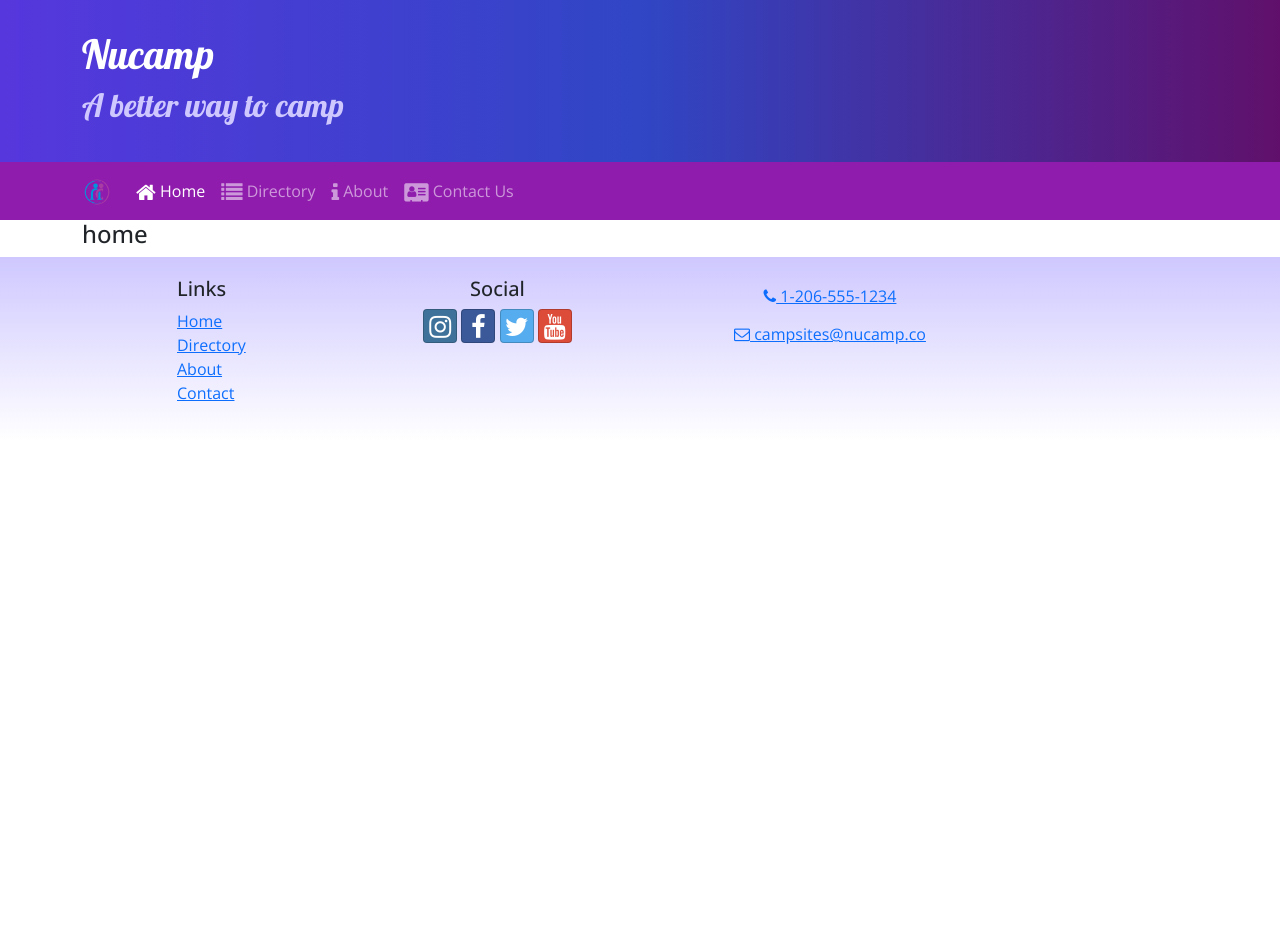
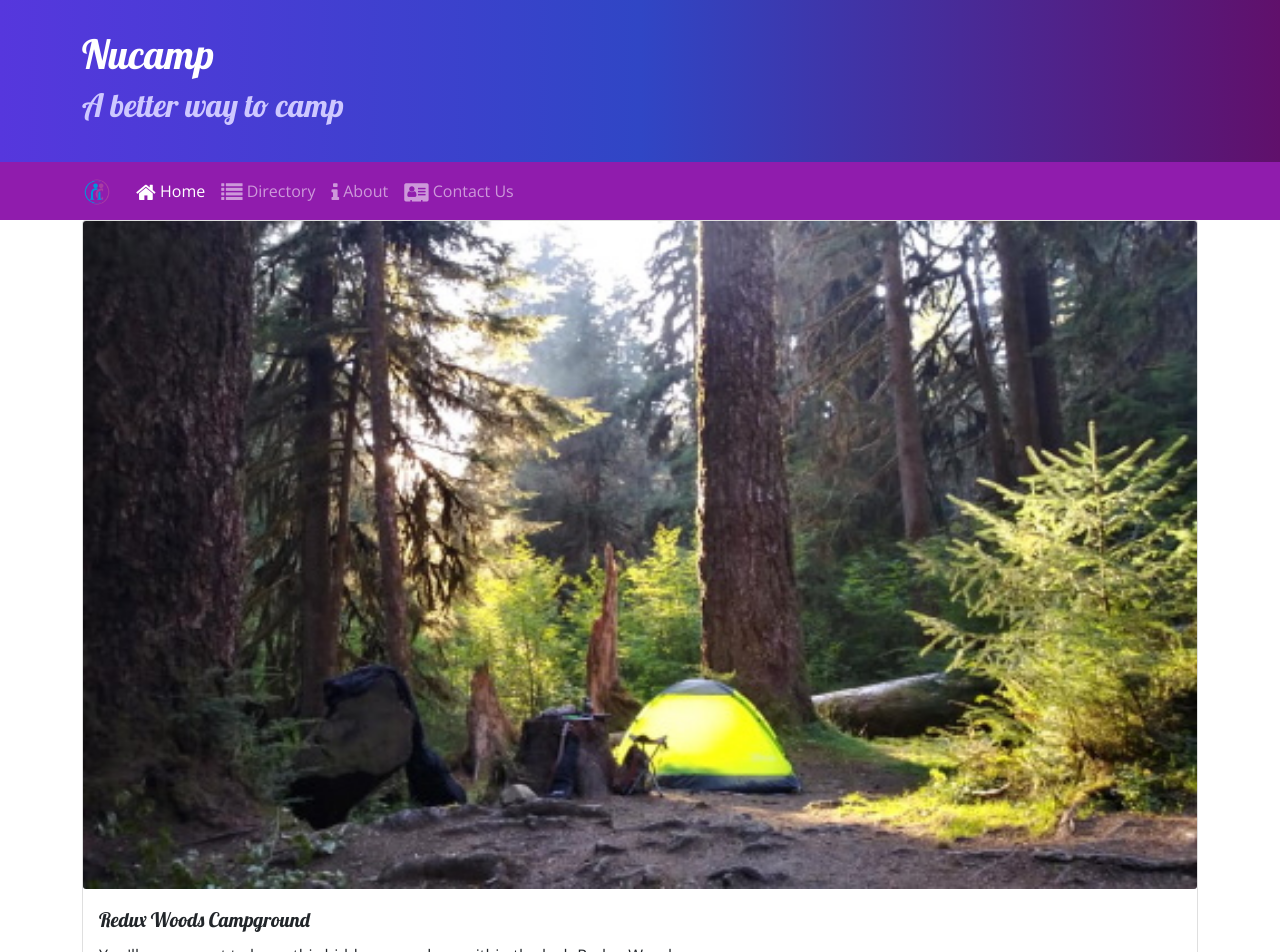
Before and after one commit to sboulom/3-React-NC, a React (Create React App) app in the folder nucampsite/: page /home in a window 1280 px wide. Shown: the top 952 px of the page. Before the commit the page ends 800 px from the top, so only its background shows below. Built offline with nearby package versions, Linux system fonts and the light colour scheme.

Commit message:
updated links and added bread crumbs

```diff
--- a/nucampsite/src/components/campsiteInfoComponent.js
+++ b/nucampsite/src/components/campsiteInfoComponent.js
@@ -1,6 +1,6 @@
 import React from 'react';
-import { Card, CardImg, CardText, CardBody, CardTitle } from 'reactstrap';
-
+import { Card, CardImg, CardText, CardBody, CardTitle, Breadcrumb, BreadcrumbItem } from 'reactstrap';
+import { Link } from 'react-router-dom';
 
     function RenderCampsite({campsite}){
         return(
@@ -8,7 +8,6 @@
                 <Card>
                     <CardImg top src={campsite.image} alt={campsite.name} />
                     <CardBody>
-                        <CardTitle> {campsite.name}</CardTitle>
                         <CardText>{campsite.description}</CardText>
                     </CardBody>
                 </Card>
@@ -37,9 +36,19 @@
         if (props.campsite) {
            return (
                <div className="container">
+                   <div className="row">
+                        <div className="col">
+                         <Breadcrumb>
+                            <BreadcrumbItem><Link to="/directory">Directory</Link></BreadcrumbItem>
+                            <BreadcrumbItem active> {props.campsite.name}</BreadcrumbItem>
+                         </Breadcrumb>
+                         <h2>{props.campsite.name}</h2>
+                         <hr />
+                        </div>
+                    </div>
                     <div className="row">
                         <RenderCampsite campsite={props.campsite} />
-                        <RenderComments comments={props.campsite.comments} />
+                        <RenderComments comments={props.comments} />
                     </div>
                 </div>
            )
--- a/nucampsite/src/components/contactComponent.js
+++ b/nucampsite/src/components/contactComponent.js
@@ -1,10 +1,16 @@
 import React from 'react';
+import { Breadcrumb, BreadcrumbItem } from 'reactstrap';
+import { Link } from 'react-router-dom';
 
 function Contact(props) {
     return (
         <div className="container">
             <div className="row">
                 <div className="col">
+                <Breadcrumb>
+                        <BreadcrumbItem><Link to="/home">Home</Link></BreadcrumbItem>
+                        <BreadcrumbItem active>Contact Us</BreadcrumbItem>
+                    </Breadcrumb>
                     <h2>Contact Us</h2>
                     <hr />
                 </div>
--- a/nucampsite/src/components/directoryComponents.js
+++ b/nucampsite/src/components/directoryComponents.js
@@ -1,14 +1,16 @@
 import React, { Component } from 'react';
-import { Card, CardImg, CardImgOverlay, CardTitle } from 'reactstrap';
+import { Card, CardImg, CardImgOverlay, CardTitle, Breadcrumb, BreadcrumbItem } from 'reactstrap';
+import { Link } from 'react-router-dom';
 
 function RenderDirectoryItem({campsite}){
     return(
         <Card>
-                    <CardImg width="100%" src= {campsite.image} alt={campsite.name} />
-                    <CardImgOverlay>
-                        <CardTitle>{campsite.name}</CardTitle>
-                    </CardImgOverlay>
-                    </Card>
+            <Link to={`/directory/${campsite.id}`}>
+                <CardImg width="100%" src= {campsite.image} alt={campsite.name} />                <CardImgOverlay>
+                    <CardTitle>{campsite.name}</CardTitle>
+                </CardImgOverlay>
+            </Link>
+        </Card>
     )
 }
 
@@ -41,7 +43,18 @@
         return(
             <div className="container">
                 <div className="row">
+                    <div className="col">
+                    <Breadcrumb>
+                        <BreadcrumbItem><Link to="/home">Home</Link></BreadcrumbItem>
+                        <BreadcrumbItem active>Directory</BreadcrumbItem>
+                    </Breadcrumb>
+                    <h2>Directory</h2>
+                    <hr />
+                    </div>
+                </div>
+                <div className="row">
                     {directory}
+
                 </div>
                 {/* <div className="row">
                     <div className="col-md-5 m-1">
--- a/nucampsite/src/components/homeComponent.js
+++ b/nucampsite/src/components/homeComponent.js
@@ -1,9 +1,32 @@
 import React from 'react';
+import { Card, CardImg, CardText, CardBody, CardTitle } from 'reactstrap';
+
+function RenderCard({item}){
+    return(
+        <Card>
+            <CardImg src={item.image} alt={item.name} />
+            <CardBody>
+                <CardTitle>{item.name}</CardTitle>
+                <CardText>{item.description}</CardText>
+            </CardBody>
+        </Card>
+    )
+}
 
 function Home(props){
     return(
         <div className="container">
-            <h4>home</h4>
+            <div className= "row">
+                <div className="col-md-m-1">
+                    <RenderCard item={props.campsite} />
+                </div>
+                <div className="col-md-m-1">
+                    <RenderCard item={props.promotion} />
+                </div>
+                <div className="col-md-m-1">
+                    <RenderCard item={props.partner} />
+                </div>
+            </div>
         </div>
     )
 }
--- a/nucampsite/src/components/mainComponent.js
+++ b/nucampsite/src/components/mainComponent.js
@@ -7,21 +7,41 @@
 import Contact from './contactComponent';
 import { Switch, Route, Redirect } from 'react-router-dom';
 import { CAMPSITES } from '../shared/campsites';
+import { COMMENTS } from '../shared/comments';
+import { PARTNERS } from '../shared/partners';
+import { PROMOTIONS } from '../shared/promotions';
 
 class Main extends Component {
     constructor(props) {
         super(props);
         this.state = {
             campsites: CAMPSITES,
-
+            comments: COMMENTS,
+            partners: PARTNERS,
+            promotions: PROMOTIONS
         };
     }
 
     render() {
         const HomePage = () => {
             return(
-                <Home />
+                <Home
+                campsite={this.state.campsites.filter(campsite => campsite.featured)[0]}
+                promotion={this.state.promotions.filter(promotion => promotion.featured)[0]}
+                partner={this.state.partners.filter(partner => partner.featured)[0]}
+
+
+                />
             )
+        }
+
+        const CampsiteWithId = ({match}) => {
+            return(
+                <CampsiteInfo
+                    campsite={this.state.campsite.filter(campsite => campsite.id === +match.params.campsiteId)[0]}
+                    comments={this.state.comments.filter(comment => comment.campsiteId === +match.params.campsiteId)}
+                    />
+            );
         }
         return (
             <div>
@@ -30,6 +50,7 @@
                     <Route path = '/home' component={HomePage} />
                     <Route exact path = '/directory' render= { ()=> <Directory campsites ={this.state.campsites} />
                     } />
+                    <Route path='directory/:campsiteId' component={CampsiteWithId} />
                     <Route exact path = '/contactus' component={Contact} />
                     <Redirect to='/home' />
                 </Switch>
```
